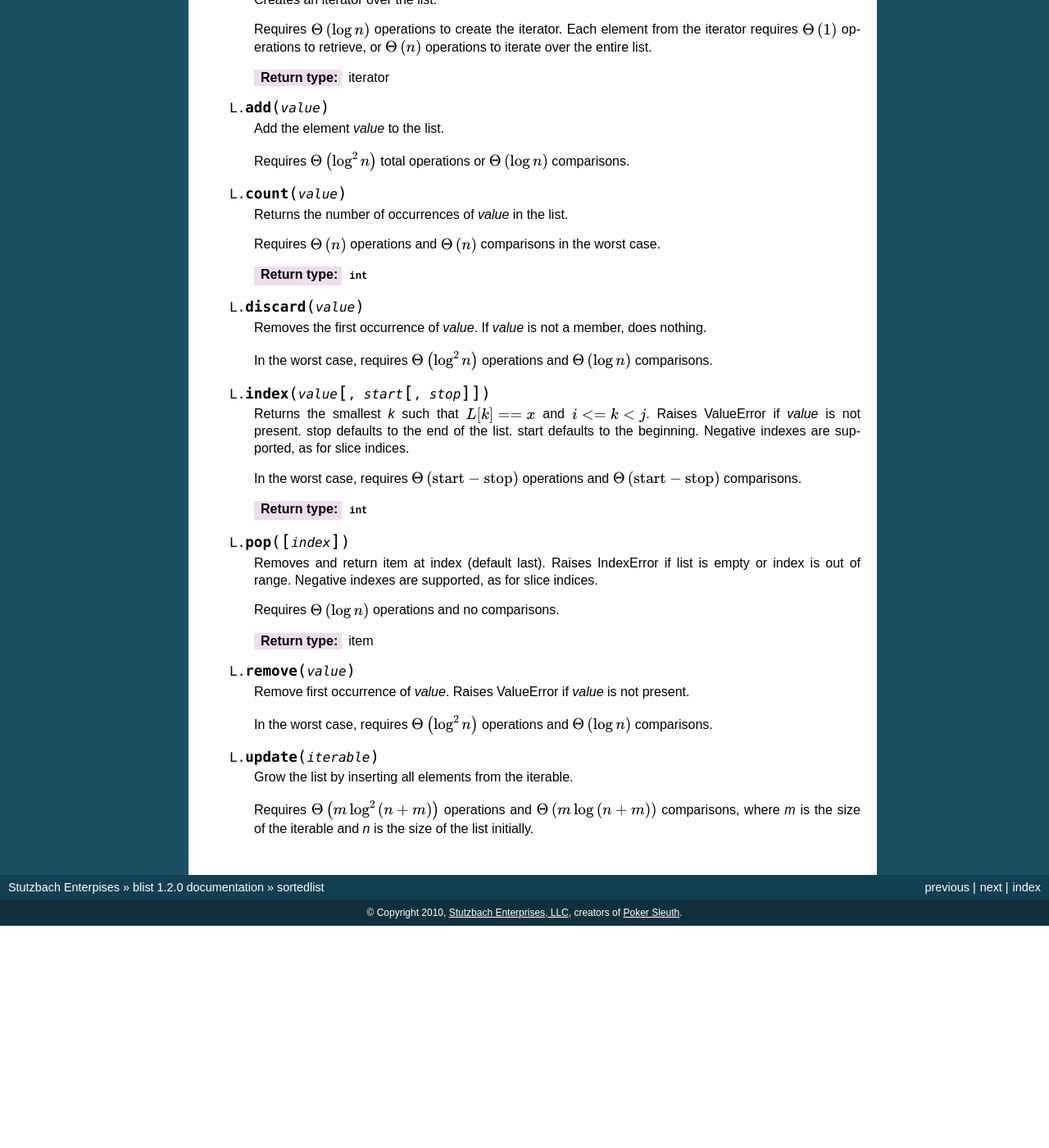
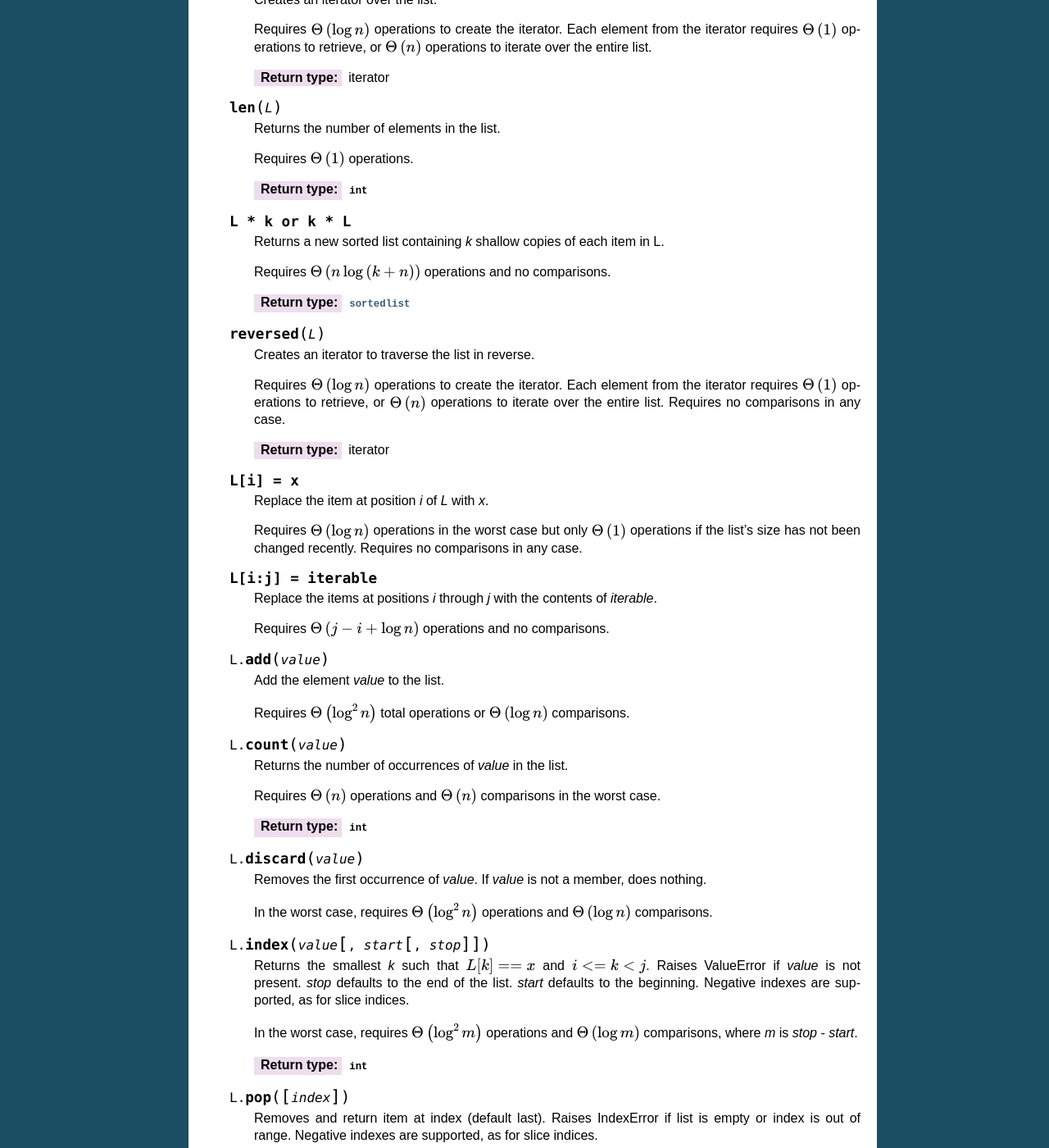
Before and after one commit to DanielStutzbach/blist, a Sphinx documentation site: the page built from doc/sortedlist.rst, in a window 1280 px wide and 1400 px high, scrolled down 1269 px. Shown: the whole window at 82% size. Built offline with Sphinx 7.4.7, drawn with Linux system fonts in a browser that asks for light colours; formulas are drawn with MathJax 3; pages that are not in the unit, such as notebooks, are missing from menus; before the commit the page ends 2398 px from its top, so only the background shows below that; some of the changed text lies outside the part shown.

Commit message:
Numerous documentation updates

```diff
--- a/doc/_templates/layout.html
+++ b/doc/_templates/layout.html
@@ -98,6 +98,10 @@
 <li class="toctree-l1"><a class="reference external"
                           href="blist.html">blist</a></li>
 <li class="toctree-l1"><a class="reference external"
+                          href="btuple.html">btuple</a></li>
+<li class="toctree-l1"><a class="reference external"
+                          href="sorteddict.html">sorteddict</a></li>
+<li class="toctree-l1"><a class="reference external"
                           href="sortedlist.html">sortedlist</a></li>
 <li class="toctree-l1"><a class="reference external"
                           href="sortedset.html">sortedset</a></li>
@@ -131,6 +135,15 @@
     tracker</a></div>
 </ul>
 
+<h3>winreg_unicode</h3>
+<ul class="stutz_module">
+<div class="stutz_download"><a href="http://pypi.python.org/pypi/winreg_unicode">Download</a></div>
+<div class="stutz_source"><a href="http://github.com/DanielStutzbach/winreg_unicode">Browse
+    source code</a></div>
+<div class="stutz_issues"><a href="http://github.com/DanielStutzbach/winreg_unicode/issues">Issue
+    tracker</a></div>
+</ul>
+
 <h3><a href="http://pokersleuth.com/">Poker Sleuth</a></h3>
 <ul class="stutz_module">
 <div class="stutz_hand_converter"><a href="http://pokersleuth.com/poker-hand-converter.shtml">Hand Converter</a></div>
--- a/doc/blist.rst
+++ b/doc/blist.rst
@@ -30,7 +30,11 @@
     structure and only needs to move a small portion of items in
     memory, specifically using |theta(log n)| operations.
 
-   .. method:: L + L2
+    Creating a :class:`blist` from another :class:`blist` requires
+    |theta(1)| operations.  Creating a :class:`blist` from any other
+    iterable requires |theta(n)| operations.
+
+   .. method:: L + L2, L2 + L
 
       :type L: blist
       :type L2: list or blist
@@ -38,7 +42,7 @@
       Returns a new blist by concatenating two lists.
 
       If the other list is also a blist, requires |theta(log m + log
-      n)| operations.  If it's a regular :class:`list`, requires
+      n)| operations.  If it's a built-in :class:`list`, requires
       |theta(m + log n)| operations, where *m* is the size of the other
       list and *n* is the size of *L*.
 
@@ -79,7 +83,7 @@
       Returns the element at position *i*.
 
       Requires |theta(log n)| operations in the worst case but only
-      |theta(1)| operations if the list's size has not be changed
+      |theta(1)| operations if the list's size has not been changed
       recently.
 
       :rtype: item
@@ -146,7 +150,7 @@
       Replace the item at index *i* with *value*.
 
       Requires |theta(log n)| operations in the worst case but only
-      |theta(1)| operations if the list's size has not be changed
+      |theta(1)| operations if the list's size has not been changed
       recently.
 
    .. method: L[i:j] = iterable
@@ -187,9 +191,9 @@
 
       Returns the smallest *k* such that :math:`s[k] == x` and
       :math:`i <= k < j`.  Raises ValueError if *value* is not
-      present.  stop defaults to the end of the list.  start defaults
-      to the beginning.  Negative indexes are supported, as for slice
-      indices.
+      present.  *stop* defaults to the end of the list.  *start*
+      defaults to the beginning.  Negative indexes are supported, as
+      for slice indices.
 
       Requires |theta(stop-start)| operations in the worst case.
 
--- a/doc/index.rst
+++ b/doc/index.rst
@@ -1,5 +1,7 @@
 blist: an asymptotically faster list-like type for Python
 =========================================================
+
+.. currentmodule:: blist
 
 The :class:`blist` is a drop-in replacement for the Python list the
 provides better performance when modifying large lists.  The blist
@@ -13,6 +15,8 @@
    :maxdepth: 1
 
    blist.rst
+   btuple.rst
+   sorteddict.rst
    sortedlist.rst
    sortedset.rst
    weaksortedlist.rst
--- a/doc/mymath.txt
+++ b/doc/mymath.txt
@@ -2,10 +2,14 @@
 
 .. |theta(n)| replace:: :math:`\Theta\left(n\right)`
 .. |theta(log n)| replace:: :math:`\Theta\left(\log n\right)`
+.. |theta(log m)| replace:: :math:`\Theta\left(\log m\right)`
 .. |theta(n log n)| replace:: :math:`\Theta\left(n \log n\right)`
 .. |theta(log k)| replace:: :math:`\Theta\left(\log k\right)`
 .. |theta(1)| replace:: :math:`\Theta\left(1\right)`
 .. |theta(log**2 n)| replace:: :math:`\Theta\left(\log^2 n\right)`
+.. |theta(log**2 m)| replace:: :math:`\Theta\left(\log^2 m\right)`
+.. |theta(m log**2 n)| replace:: :math:`\Theta\left(m \log^2 n\right)`
+.. |theta(m log n)| replace:: :math:`\Theta\left(m \log n\right)`
 .. |theta(log m + log n)| replace:: :math:`\Theta\left(\log m + \log n\right)`
 .. |theta(m + log n)| replace:: :math:`\Theta\left(m + \log n\right)`
 .. |theta(stop-start)| replace:: :math:`\Theta\left(\textrm{start}-\textrm{stop}\right)`
@@ -14,3 +18,4 @@
 .. |theta(m log**2(n + m))| replace:: :math:`\Theta\left(m \log^2
    \left(n + m\right)\right)`
 .. |theta(m log(n + m))| replace:: :math:`\Theta\left(m \log\left(n + m\right)\right)`
+.. |theta(j - i + log n)| replace:: :math:`\Theta\left(j - i + \log n\right)`
--- a/doc/sortedlist.rst
+++ b/doc/sortedlist.rst
@@ -64,7 +64,7 @@
       Returns the element at position *i*.
 
       Requires |theta(log n)| operations in the worst case but only
-      |theta(1)| operations if the list's size has not be changed
+      |theta(1)| operations if the list's size has not been changed
       recently.  Requires no comparisons in any case.
 
       :rtype: item
@@ -123,6 +123,21 @@
       list.  Requires no comparisons in any case.
 
       :rtype: iterator
+
+   .. method:: L[i] = x
+
+      Replace the item at position *i* of *L* with *x*.
+
+      Requires |theta(log n)| operations in the worst case but only
+      |theta(1)| operations if the list's size has not been changed
+      recently.  Requires no comparisons in any case.
+
+   .. method:: L[i:j] = iterable
+
+      Replace the items at positions *i* through *j* with the contents
+      of *iterable*.
+
+      Requires |theta(j - i + log n)| operations and no comparisons.
 
    .. _sortedlist.add:
    .. method:: L.add(value)
@@ -154,12 +169,12 @@
 
       Returns the smallest *k* such that :math:`L[k] == x` and
       :math:`i <= k < j`.  Raises ValueError if *value* is not
-      present.  stop defaults to the end of the list.  start defaults
-      to the beginning.  Negative indexes are supported, as for slice
-      indices.
+      present.  *stop* defaults to the end of the list.  *start*
+      defaults to the beginning.  Negative indexes are supported, as
+      for slice indices.
 
-      In the worst case, requires |theta(stop-start)| operations and
-      |theta(stop-start)| comparisons.
+      In the worst case, requires |theta(log**2 m)| operations and
+      |theta(log m)| comparisons, where *m* is *stop* - *start*.
 
       :rtype: :class:`int`
 
--- a/doc/sortedset.rst
+++ b/doc/sortedset.rst
@@ -71,7 +71,7 @@
       Returns the element at position *i*.
 
       Requires |theta(log n)| operations in the worst case but only
-      |theta(1)| operations if the set's size has not be changed
+      |theta(1)| operations if the set's size has not been changed
       recently.  Requires no comparisons in any case.
 
       :rtype: item
@@ -142,7 +142,8 @@
 
       Remove all elements from the set.
 
-      Requires |theta(1)| total operations and no comparisons.
+      Requires |theta(n)| total operations and no comparisons in the
+      worst case.
 
    .. method:: S.copy()
 
@@ -168,7 +169,7 @@
 
       In the worst case, requires |theta(m log**2(n + m))| operations
       and |theta(m log(n + m))| comparisons, where *m* is the combined
-      size of all the other sets and *n* is the initial size of *S*.
+      size of all the other sets and *n* is the size of *S*.
 
       :rtype: :class:`sortedset`
 
@@ -195,9 +196,9 @@
 
       Returns the smallest *k* such that :math:`S[k] == x` and
       :math:`i <= k < j`.  Raises ValueError if *value* is not
-      present.  stop defaults to the end of the set.  start defaults
-      to the beginning.  Negative indexes are supported, as for slice
-      indices.
+      present.  *stop* defaults to the end of the set.  *start*
+      defaults to the beginning.  Negative indexes are supported, as
+      for slice indices.
 
       In the worst case, requires |theta(stop-start)| operations and
       |theta(stop-start)| comparisons.
@@ -211,7 +212,7 @@
 
       In the worst case, requires |theta(m log**2(n + m))| operations
       and |theta(m log(n + m))| comparisons, where *m* is the combined
-      size of all the other sets and *n* is the initial size of *S*.
+      size of all the other sets and *n* is the size of *S*.
 
       :rtype: :class:`sortedset`
 
@@ -261,7 +262,7 @@
 
       In the worst case, requires |theta(m log**2(n + m))| operations
       and |theta(m log(n + m))| comparisons, where *m* is the size of
-      *S2* and *n* is the initial size of *S*.
+      *S2* and *n* is the size of *S*.
 
       :rtype: :class:`sortedset`
 
@@ -303,7 +304,7 @@
 
       Requires |theta(m log**2(n + m))| operations or |theta(m log(n +
       m))| comparisons, where *m* is the total size of the other sets
-      and *n* is the initial size of *S*.
+      and *n* is the size of *S*.
 
       :rtype: :class:`sortedset`
 
```
Also changed, not shown: other parts of doc/blist.rst (+1 -1 lines), other parts of doc/sortedlist.rst (+5 -5 lines), other parts of doc/sortedset.rst (+7 -7 lines).
